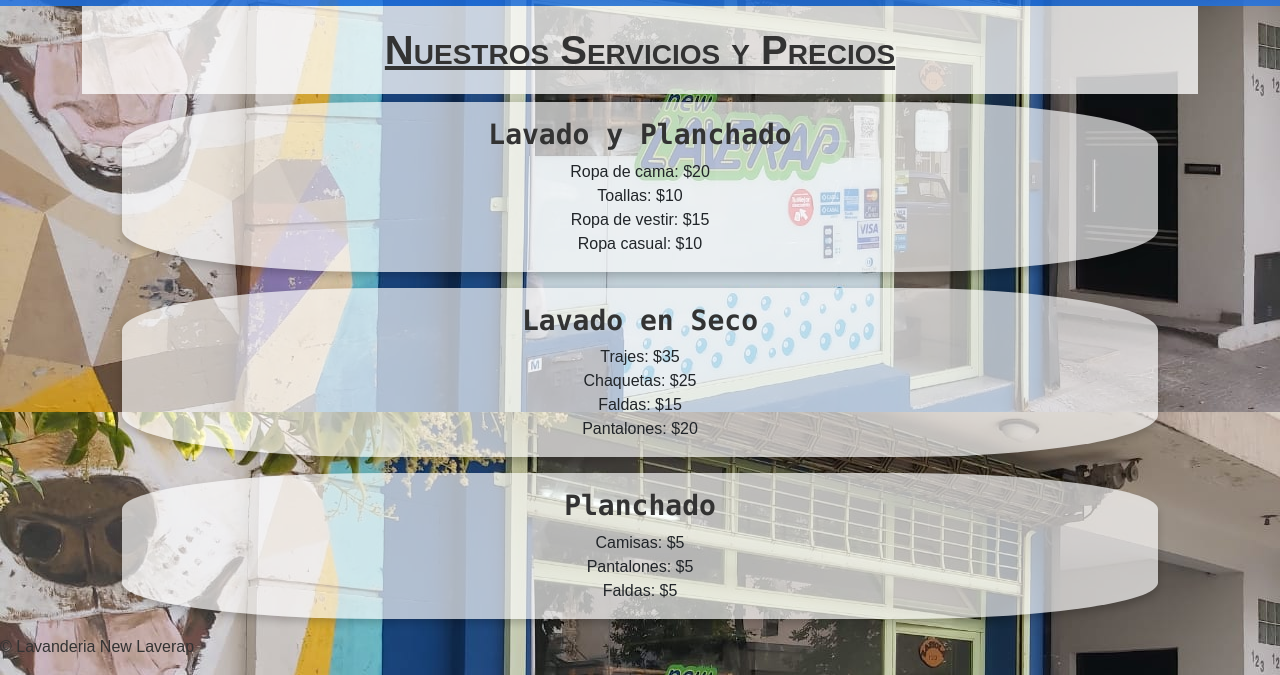
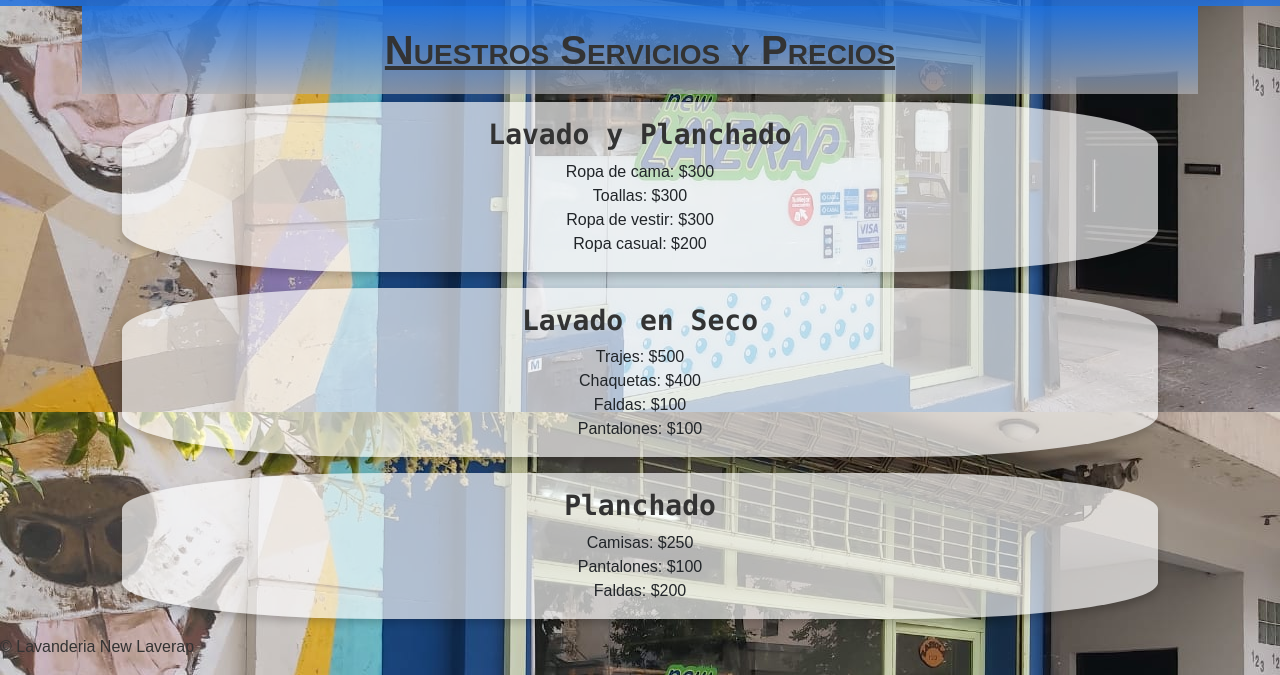
Before and after one commit to UlisesMontes/PreEntrega2Montes, a website: page Paginas/PreciosyServicios.html in a window 1280 px wide. Shown: the part 164-839 px from the top of the page. Drawn offline with nearby package versions, Linux system fonts and the light colour scheme.

Commit message:
agragando transiciones, transformaciones y gradientes

```diff
--- a/Paginas/PreciosyServicios.html
+++ b/Paginas/PreciosyServicios.html
@@ -42,27 +42,27 @@
       <div class="card animate__heartBeat">
         <h3 class="font-monospace">Lavado y Planchado</h3>
         <ul>
-          <li>Ropa de cama: $20</li>
-          <li>Toallas: $10</li>
-          <li>Ropa de vestir: $15</li>
-          <li>Ropa casual: $10</li>
+          <li>Ropa de cama: $300</li>
+          <li>Toallas: $300</li>
+          <li>Ropa de vestir: $300</li>
+          <li>Ropa casual: $200</li>
         </ul>
       </div>
       <div class="card animate__heartBeat">
         <h3 class="font-monospace">Lavado en Seco</h3>
         <ul>
-          <li>Trajes: $35</li>
-          <li>Chaquetas: $25</li>
-          <li>Faldas: $15</li>
-          <li>Pantalones: $20</li>
+          <li>Trajes: $500</li>
+          <li>Chaquetas: $400</li>
+          <li>Faldas: $100</li>
+          <li>Pantalones: $100</li>
         </ul>
       </div>
       <div class="card animate__heartBeat">
         <h3 class="font-monospace">Planchado</h3>
         <ul>
-          <li>Camisas: $5</li>
-          <li>Pantalones: $5</li>
-          <li>Faldas: $5</li>
+          <li>Camisas: $250</li>
+          <li>Pantalones: $100</li>
+          <li>Faldas: $200</li>
         </ul>
       </div>
     </main>
--- a/SCSS/contacto.scss
+++ b/SCSS/contacto.scss
@@ -1,9 +1,7 @@
-// Variables
 $primary-color: #4CAF50;
 $secondary-color: #555;
 $font-family: Arial, sans-serif;
 
-// Mixins
 @mixin box-shadow($color) {
   box-shadow: 0 4px 8px 0 rgba(0, 0, 0, 0.2);
   border-radius: 5px;
@@ -78,6 +76,12 @@ img {
   @include button($primary-color);
 }
 
+.btn:hover{
+  background-color: #1410e3;
+  background-color: $primary-color;
+  background: linear-gradient(to top, $primary-color , #00ff51)
+}
+
 p {
   display: flex;
 }
--- a/SCSS/preciosyservicios.scss
+++ b/SCSS/preciosyservicios.scss
@@ -53,11 +53,14 @@ h1 {
 h2 {
   @include font-style('Arial', normal, bolder, $secondary-color);
   font-variant: small-caps;
-  background-color: #ffffffc2;
+  background-color: #1e72e0d5;
   background-blend-mode: luminosity;
   text-align: center;
   font-size: 32px;
   padding: 20px;
+  background: linear-gradient(to bottom, #1e72e0f1, #afafb3b7);
+
+
 }
 
 span {
@@ -72,6 +75,10 @@ h3 {
 
 .card {
   @include box-style;
+  transition: transform 0.3s ease-in-out;
+}
+.card:hover {
+  transform: scale(1.1);
 }
 
 
@@ -80,6 +87,7 @@ header {
   color: $secondary-color;
   padding: 1px;
   background: linear-gradient(to top, #1e72e0d5, #1410e3);
+
 }
 
 ul {
--- a/SCSS/style.scss
+++ b/SCSS/style.scss
@@ -81,7 +81,14 @@ img {
   font-size: 16px;
   text-align: center;
   text-decoration: none;
+  transition: background-color 0 ease;
+
 }
+.btn:hover {
+    background-color: #1410e3;
+  background-color: $primary-color;
+    background: linear-gradient(to top, $primary-color , #00ff51) ;
+  }
 
 p {
   display: flex;
@@ -90,6 +97,10 @@ p {
 
 .card {
   @include box-style;
+  transition: transform 0.3s ease-in-out;
+}
+.card:hover {
+  transform: scale(1.1);
 }
 
 @font-face {
```
Also changed, not shown: CSS/contacto.css, CSS/preciosyservicios.css, CSS/style.css, 3 other files.
